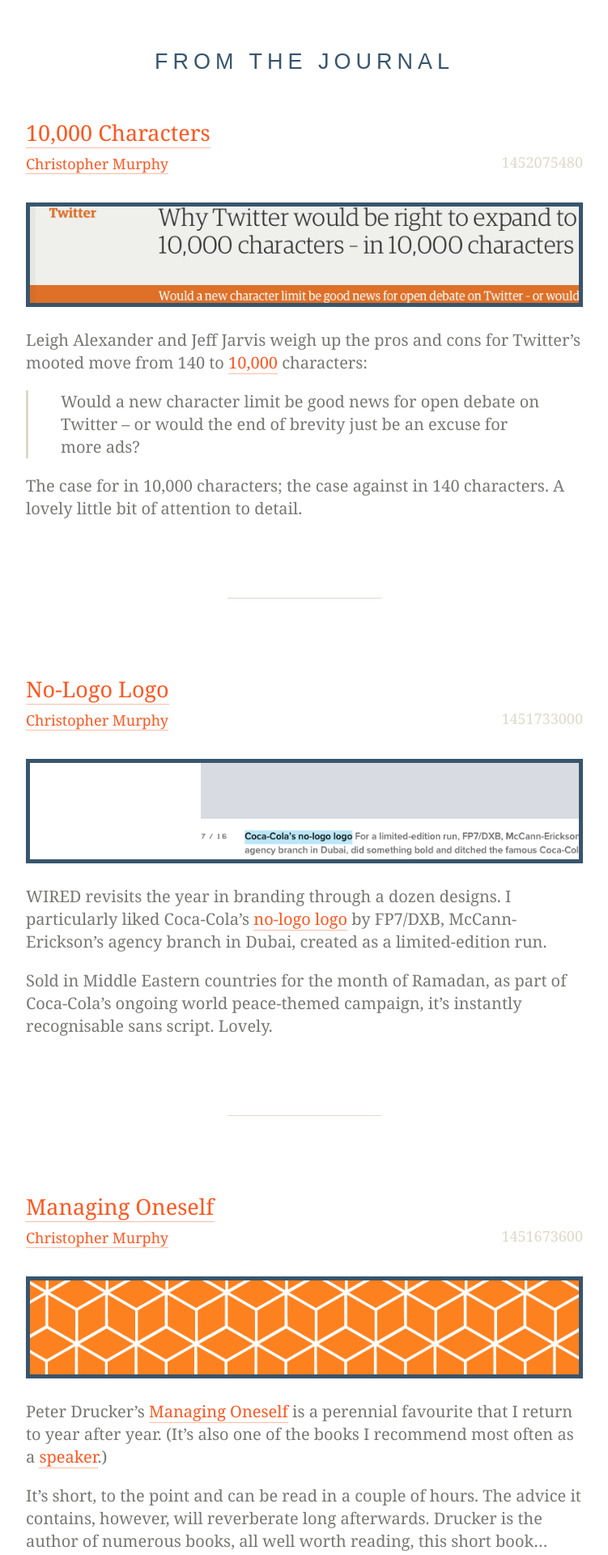
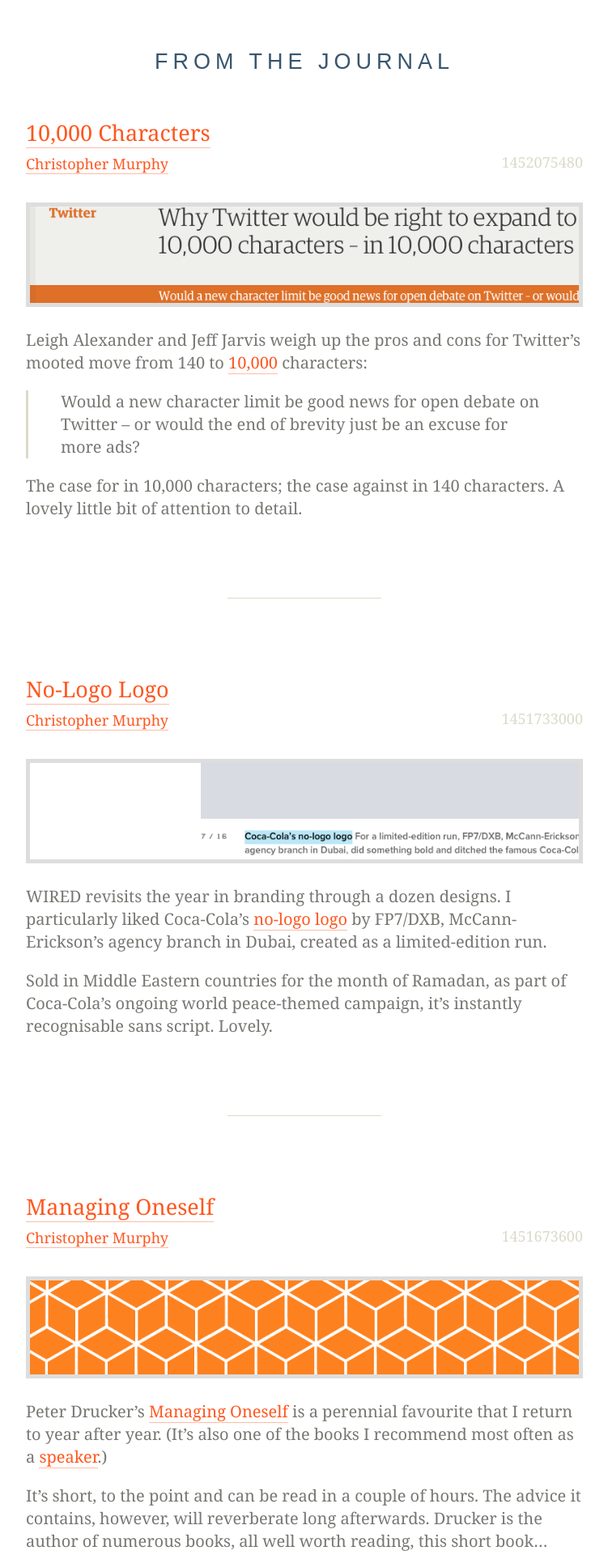
Before and after one commit to tinybooks/tinybooks.github.io, a Jekyll site: the page built from index.html, in a window 1280 px wide. Shown: the part 818-2738 px from the top of the page at 81% size, without its empty margins (264-1015 px from the left). Built offline with Jekyll 4.4.1, drawn with Linux system fonts in a browser that asks for light colours; nearby versions of some CDN libraries.

Commit message:
Adjusted colour of image borders. (Now grey.)

```diff
--- a/css/style.scss
+++ b/css/style.scss
@@ -12,6 +12,7 @@
 $light: #DCDAC8;
 $link: #FF5720;
 $blue: #38556E;
+$grey: #DDDDDD;
 
 
 $sp: 42px;
@@ -604,7 +605,7 @@
 }
 
 .post-image {
-  border: 5px solid $blue;
+  border: 5px solid $grey;
 }
 
 .post-meta {
```
